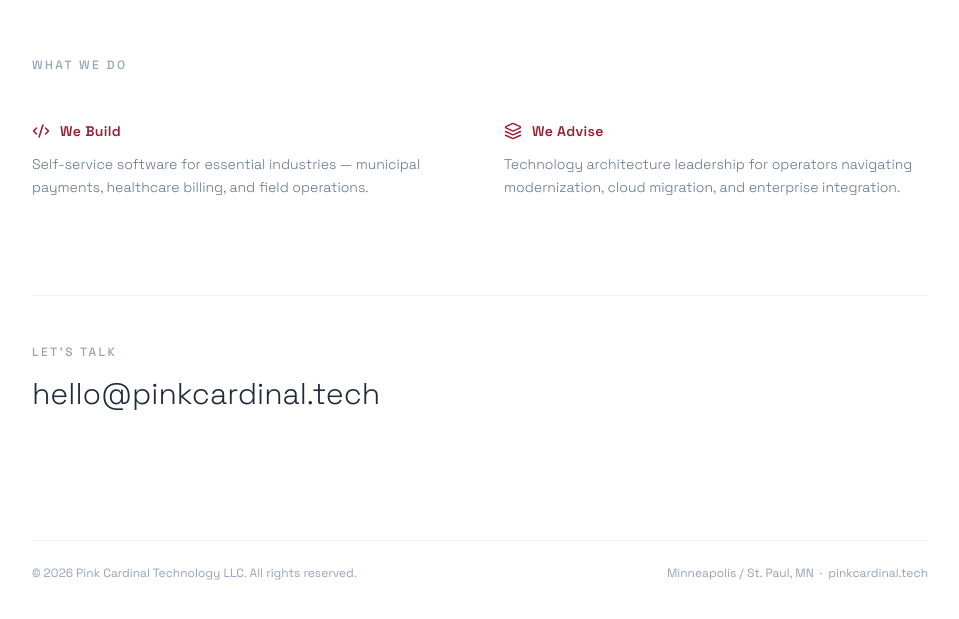
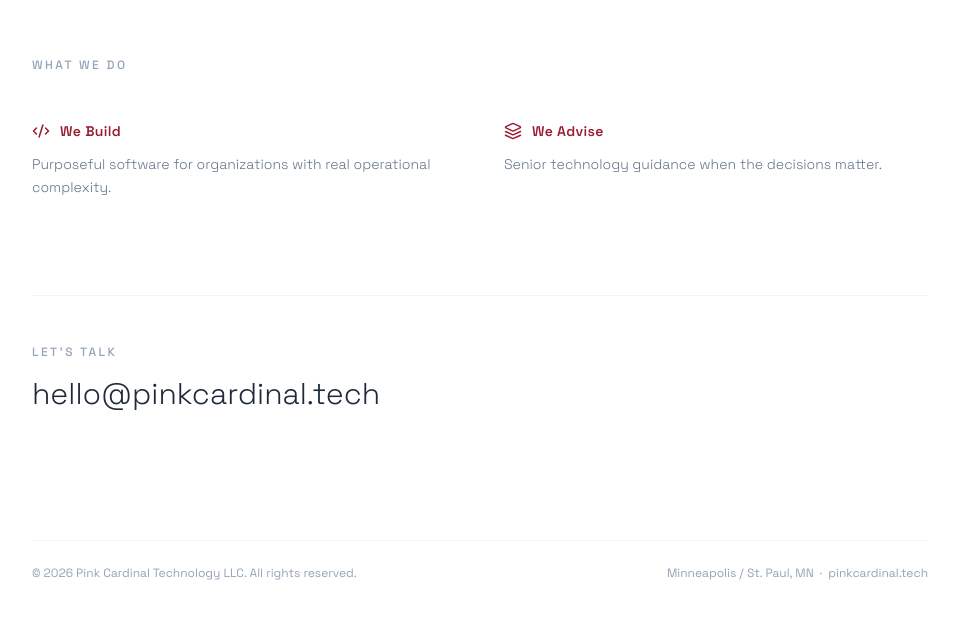
Before and after one commit to pinkcardinaltech/pinkcardinaltech, a Next.js app: page / in a window 1280 px wide. Shown: the part 871-1490 px from the top of the page, without its empty margins (160-1119 px from the left). Built offline with nearby package versions, Linux system fonts and the light colour scheme.

Commit message:
copy: generic pillar descriptions, no specific industry claims

```diff
--- a/src/components/sections/Contact.tsx
+++ b/src/components/sections/Contact.tsx
@@ -7,12 +7,12 @@
   {
     icon: <Code2 size={18} />,
     label: 'We Build',
-    body: 'Self-service software for essential industries — municipal payments, healthcare billing, and field operations.',
+    body: 'Purposeful software for organizations with real operational complexity.',
   },
   {
     icon: <Layers size={18} />,
     label: 'We Advise',
-    body: 'Technology architecture leadership for operators navigating modernization, cloud migration, and enterprise integration.',
+    body: 'Senior technology guidance when the decisions matter.',
   },
 ] as const;
 
```
